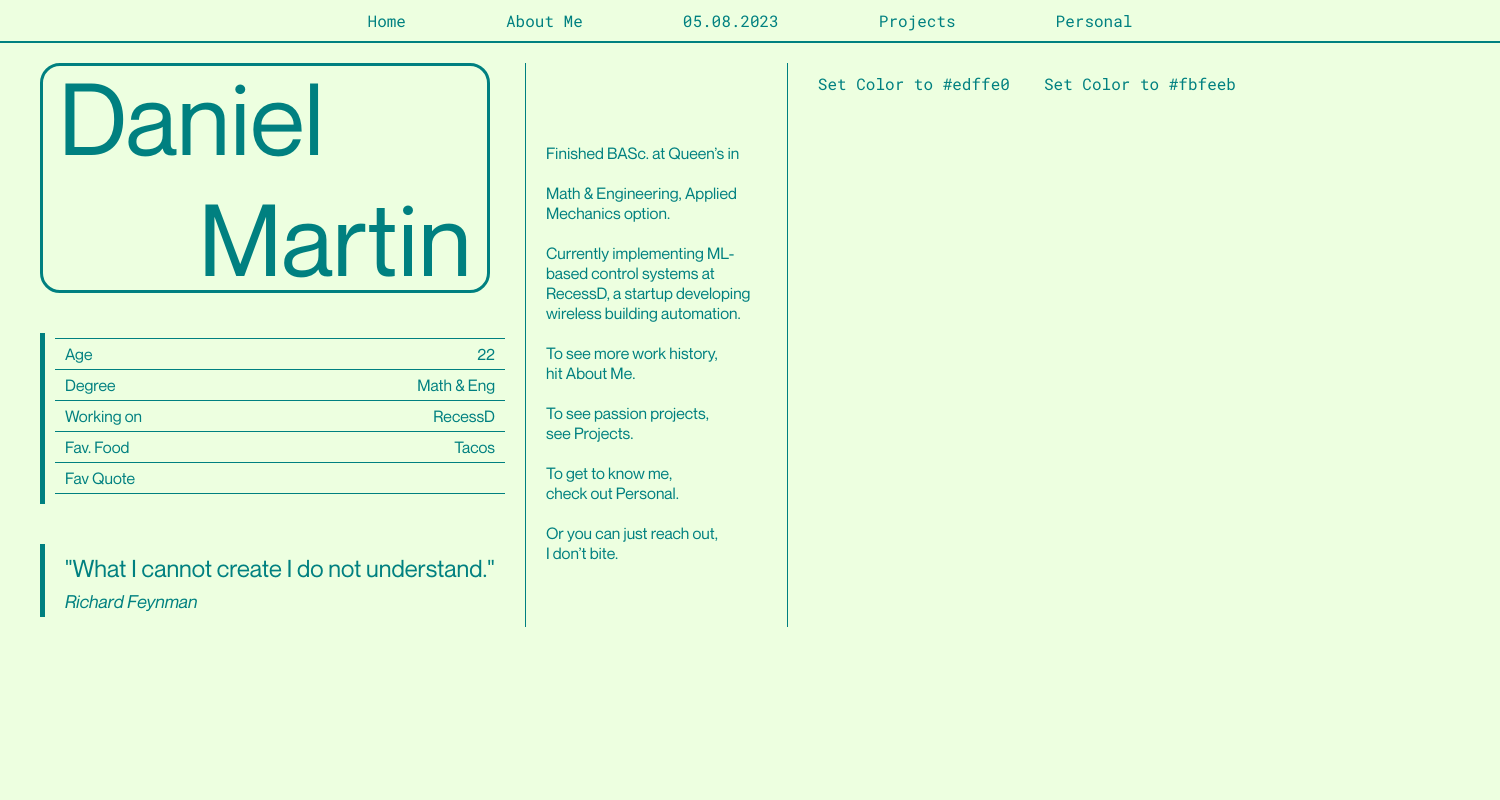
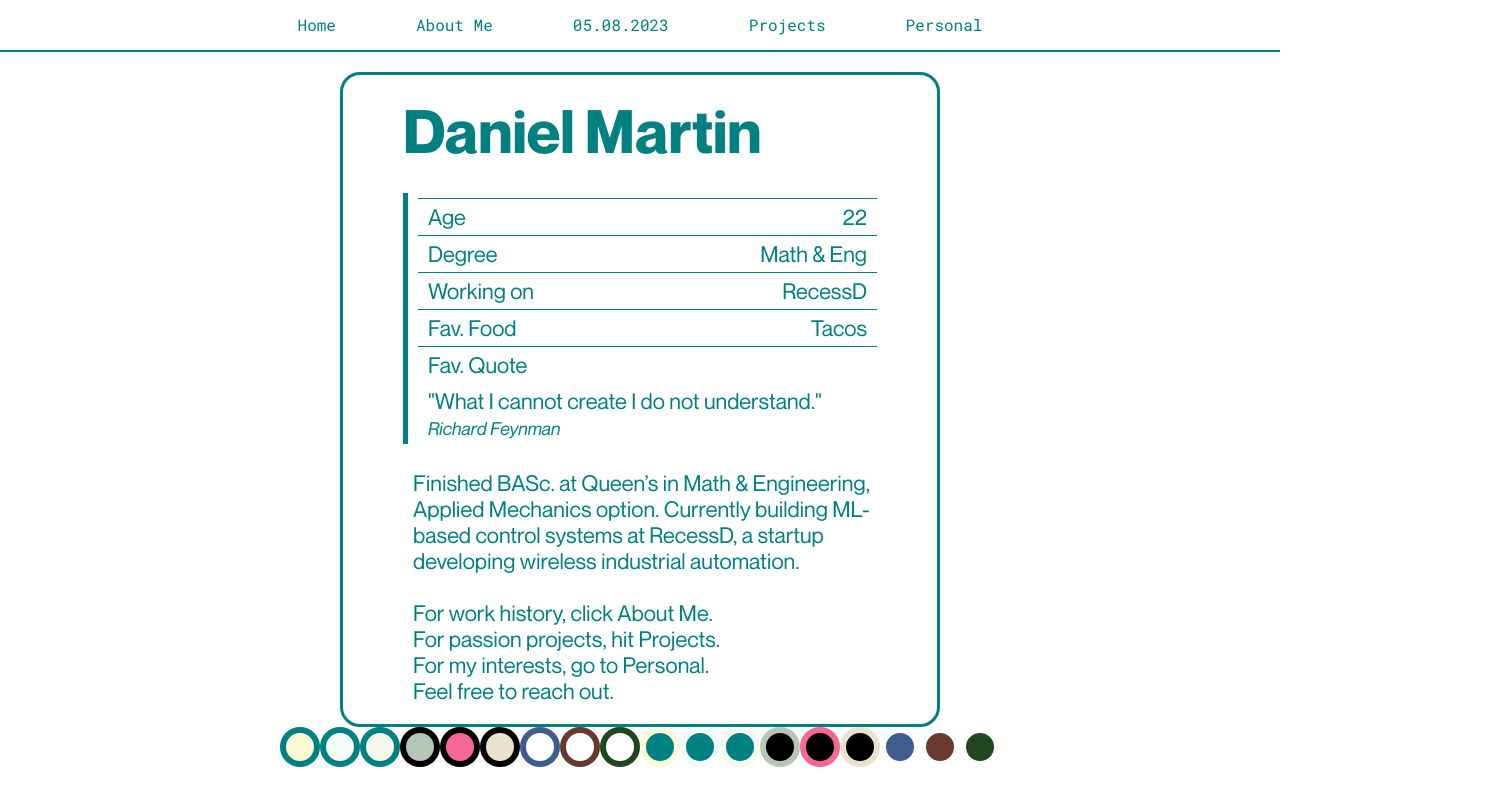
Before and after one commit to dnlmrtn/my-website, a React (Create React App) app: page / in a window 1280 px wide. Shown: the whole page, 1500 px wide, since content can reach past the window. Built offline with nearby package versions, Linux system fonts and the light colour scheme.

Commit message:
Removed home page columns

```diff
--- a/src/App.css
+++ b/src/App.css
@@ -28,25 +28,137 @@
 
 body {
   font-family: 'Noto Serif';
-  background-color: #edffe0;
-  color: #008080ff;
-  transition: background-color 0.5s ease;
+  background-color: var(--background-color);
+  color: var(--text-color);
+  transition: background-color 1s ease;
 }
 
 header {
   box-shadow: 0 1px 3px 0 rgba(0, 0, 0, 0.07), 0 1px 2px 0 rgba(0, 0, 0, 0.05);
-  color: #008080ff;
+  color: var(--text-color);
 }
 
 nav {
   display: flex;
   align-items: left;
   justify-content: space-between;
-  width: 1500px;
+  width: 100%;
+  margin: 0px auto;
+  padding-left: 3%;
+  font-family: 'Roboto Mono';
+  border-bottom: 2px solid var(--text-color)
+}
+
+footer {
+  align-items: end;
+}
+
+button {
+  display: flex;
+  align-items: center;
+  color: inherit;
+  font-size: 20%;
+  background-color: transparent;
+  cursor: pointer;
+  width: 60%;
+  padding-top: 15%;
+  padding-bottom: 15%;
+  font-family: 'Roboto Mono';
+  text-decoration: none;
+  border: none;
+}
+
+.link-button {
+  display: flex;
+  align-items: center;
+  color: inherit;
+  font-size: 20%;
+  background-color: transparent;
+  cursor: pointer;
+  width: 160%;
+  padding-top: 15%;
+  padding-bottom: 15%;
+  font-family: 'Roboto Mono';
+  text-decoration: none;
+  border: none;
+}
+
+.menus {
+  display: flex;
+  align-items: center;
+  justify-content: space-between;
+  width: auto;
+  margin: 0px auto;
+  padding: 0px 0px;
+  gap: 23px;
+  font-family: 'Roboto Mono';
+  list-style: none;
+}
+
+.menu-items {
+  position: relative;
+  font-size: 14px;
+}
+
+button span {
+  margin-left: 0px;
+}
+
+/* content */
+
+content {
+  max-width: 1600px;
+  margin: 0 auto;
+  padding: 15px 10px;
+
+}
+
+.content h2 {
+  margin-bottom: 1rem;
+}
+
+:root {
+  --text-color: #008080ff;
+  --background-color: #ffffff;
+}
+
+body {
+  color: var(--text-color);
+  background-color: var(--background-color);
+  display: flex;
+  flex-direction: column;
+}
+
+.separator {
+  background-color: var(--text-color);
+}
+
+@media only screen and (min-width: 800px) {
+  body {
+    font-family: 'Noto Serif';
+    background-color: var(--background-color);
+    color: var(--text-color);
+    transition: background-color 1s ease;
+  }
+
+  header {
+    box-shadow: 0 1px 3px 0 rgba(0, 0, 0, 0.07), 0 1px 2px 0 rgba(0, 0, 0, 0.05);
+    color: var(--text-color);
+  }
+
+  nav {
+    display: flex;
+    align-items: left;
+    justify-content: space-between;
+    width: 100%;
     margin: 0px auto;
     padding: 0px 0px;
     font-family: 'Roboto Mono';
-  border-bottom: 2px solid #008080ff
+    border-bottom: 2px solid var(--text-color)
+  }
+
+  footer {
+    align-items: end;
   }
 
   button {
@@ -54,12 +166,14 @@ button {
     align-items: center;
     color: inherit;
     font-size: inherit;
-  border: none;
     background-color: transparent;
     cursor: pointer;
     width: 100%;
-  padding: 10px 10px;
+    padding-top: 15%;
+    padding-bottom: 15%;
     font-family: 'Roboto Mono';
+    text-decoration: none;
+    border: none;
   }
 
   .link-button {
@@ -70,12 +184,11 @@ button {
     background-color: transparent;
     cursor: pointer;
     width: 100%;
-  padding: 10px 10px;
+    padding-top: 15%;
+    padding-bottom: 15%;
     font-family: 'Roboto Mono';
     text-decoration: none;
-  /* Remove underline from link */
     border: none;
-  /* Remove border from link */
   }
 
   .menus {
@@ -105,14 +218,24 @@ content {
     max-width: 1600px;
     margin: 0 auto;
     padding: 15px 10px;
-
+    flex: 1;
   }
 
   .content h2 {
     margin-bottom: 1rem;
   }
 
-.content a {
-  color: #cc3852;
-  margin-right: 10px;
+  :root {
+    --text-color: #008080ff;
+    --background-color: #ffffff;
   }
+
+  body {
+    color: var(--text-color);
+    background-color: var(--background-color);
+  }
+
+  .separator {
+    background-color: var(--text-color);
+  }
+}
--- /dev/null
+++ b/src/components/Footer.js
@@ -0,0 +1,42 @@
+import React, { useState } from 'react'; // Import useState hook
+
+const Footer = () => {
+    const [_, setTheme] = useState({
+        textColor: '#008080ff',
+        backgroundColor: '#ffffff',
+    });
+
+    const updateTheme = (textColor, backgroundColor) => {
+        setTheme({ textColor, backgroundColor });
+        document.documentElement.style.setProperty('--text-color', textColor);
+        document.documentElement.style.setProperty('--background-color', backgroundColor);
+    };
+    const backgroundColor = getComputedStyle(document.documentElement).getPropertyValue('--background-color').trim();
+
+    return (
+        <div className='footer'>
+            <div className="color-row">
+                <div className="color-circle" style={{ borderColor: "#008080", backgroundColor: "#fffad6" }} onClick={() => updateTheme("#008080", "#fffad6")}></div>
+                <div className="color-circle" style={{ borderColor: "#008080", backgroundColor: "#f3fef8" }} onClick={() => updateTheme("#008080", "#f3fef8")}></div>
+                <div className="color-circle" style={{ borderColor: "#008080", backgroundColor: "#f6faee" }} onClick={() => updateTheme("#008080", "#f6faee")}></div>
+                <div className="color-circle" style={{ borderColor: "#000000", backgroundColor: "#b5c6b5" }} onClick={() => updateTheme("#000000", "#b5c6b5")}></div>
+                <div className="color-circle" style={{ borderColor: "#000000", backgroundColor: "#f76694" }} onClick={() => updateTheme("#000000", "#f76694")}></div>
+                <div className="color-circle" style={{ borderColor: "#000000", backgroundColor: "#eae2cc" }} onClick={() => updateTheme("#000000", "#eae2cc")}></div>
+                <div className="color-circle" style={{ borderColor: "#3f5c8f", backgroundColor: "#ffffff" }} onClick={() => updateTheme("#3f5c8f", "#ffffff")}></div>
+                <div className="color-circle" style={{ borderColor: "#663a2c", backgroundColor: "#ffffff" }} onClick={() => updateTheme("#663a2c", "#ffffff")}></div>
+                <div className="color-circle" style={{ borderColor: "#20471e", backgroundColor: "#ffffff" }} onClick={() => updateTheme("#20471e", "#ffffff")}></div>
+                <div className="color-circle" style={{ borderColor: "#fffad6", backgroundColor: "#008080" }} onClick={() => updateTheme("#fffad6", "#008080")}></div>
+                <div className="color-circle" style={{ borderColor: "#f3fef8", backgroundColor: "#008080" }} onClick={() => updateTheme("#f3fef8", "#008080")}></div>
+                <div className="color-circle" style={{ borderColor: "#f6faee", backgroundColor: "#008080" }} onClick={() => updateTheme("#f6faee", "#008080")}></div>
+                <div className="color-circle" style={{ borderColor: "#b5c6b5", backgroundColor: "#000000" }} onClick={() => updateTheme("#b5c6b5", "#000000")}></div>
+                <div className="color-circle" style={{ borderColor: "#f76694", backgroundColor: "#000000" }} onClick={() => updateTheme("#f76694", "#000000")}></div>
+                <div className="color-circle" style={{ borderColor: "#eae2cc", backgroundColor: "#000000" }} onClick={() => updateTheme("#eae2cc", "#000000")}></div>
+                <div className="color-circle" style={{ borderColor: "#ffffff", backgroundColor: "#3f5c8f" }} onClick={() => updateTheme("#ffffff", "#3f5c8f")}></div>
+                <div className="color-circle" style={{ borderColor: "#ffffff", backgroundColor: "#663a2c" }} onClick={() => updateTheme("#ffffff", "#663a2c")}></div>
+                <div className="color-circle" style={{ borderColor: "#ffffff", backgroundColor: "#20471e" }} onClick={() => updateTheme("#ffffff", "#20471e")}></div>
+            </div>
+        </div>
+    );
+};
+
+export default Footer;
--- a/src/components/Layout.js
+++ b/src/components/Layout.js
@@ -1,5 +1,6 @@
 import { Outlet } from 'react-router-dom';
 import Navbar from './Navbar';
+import Footer from './Footer'
 
 const Layout = () => {
     return (
@@ -8,6 +9,7 @@ const Layout = () => {
             <div className="content">
                 <Outlet />
             </div>
+            <Footer />
         </div>
     );
 };
--- a/src/routes/Home.css
+++ b/src/routes/Home.css
@@ -1,59 +1,27 @@
 .home-container {
     display: flex;
-    align-items: stretch;
+    align-items: center;
+    justify-content: center;
     height: 100%;
+    flex-direction: column;
+    padding-top: 20px;
 }
 
-.column {
-    padding: 20px;
-    display: flex;
-    align-items: flex-start;
+.rectangle-container {
+    /* Bold vertical line */
+    padding-left: 5%;
+    padding-right: 5%;
+    padding-top: 3%;
     justify-content: center;
-}
-
-.column-1 {
-    width: 1600px;
-}
-
-.column-2 {
-    width: flex
-}
-
-.column-3 {
-    width: 1600px;
-}
-
-.separator {
-    background-color: #008080ff;
-    width: 3px;
-    margin-top: 20px;
-    margin-bottom: 10px;
-}
-
-.heading {
-    text-align: left;
-    font-family: Neue Montreal;
-    font-size: 100px;
-}
-
-.content {
-    text-align: left;
-    font-family: Neue Montreal;
-    font-size: 16px;
-}
-
-.profile-container {
-    /* Bold vertical line */
-    padding-left: 20px;
-    /* Space between the line and the content */
+    padding-bottom: 3%
+        /* Space between the line and the content */
 }
 
 .content-container {
     display: flex;
     justify-content: space-between;
-    width: 450px;
-    /* Matching the width of the .round-rectangle */
-    border-top: 1px solid #008080ff;
+    width: 100%;
+    border-top: 1px solid var(--text-color);
     /* Horizontal line */
     padding: 5px 0;
     /* Padding around the line */
@@ -61,66 +29,172 @@
     font-size: 16px;
 }
 
-.content-left {
+.heading {
     text-align: left;
-    /* Align text to the right to match the line */
-    padding-left: 10px;
-    /* Takes up remaining space */
+    font-family: Neue Montreal Bold;
+    font-size: 200%;
 }
 
-.content-right {
-    text-align: right;
-    /* Align text to the left */
-    padding-right: 10px;
-    /* Adjust width as needed */
+.text-left {
+    text-align: left;
+    padding-left: 10px;
+    font-size: 100%;
+    font-family: Neue Montreal;
 }
 
-
-
-.info-section {
-    font-family: Neue Montreal;
-    font-size: 16px;
-    border-left: 5px solid #008080ff;
-    padding-left: 10px;
-    padding-top: 5px;
+.text-right {
+    text-align: right;
+    padding-right: 10px;
+    font-size: 100%;
 }
 
-.info-line {
-    display: inline-block;
-    height: 1px;
-    background-color: #008080ff;
-    width: 450px;
-    vertical-align: middle;
-}
-
-.quote {
-    font-family: Neue Montreal;
-    font-size: 24px;
-    text-align: left;
-    padding-left: 10px;
-    padding-top: 5px;
-    padding-bottom: 5px;
-}
-
-.quote-author {
+.italic-text {
     padding-top: 3px;
     padding-bottom: 5px;
     padding-left: 10px;
     font-family: Neue Montreal Italic;
     font-size: 18px;
     text-align: left;
+    color: var(--text-color);
+}
+
+.info-section {
+    font-family: Neue Montreal;
+    font-size: 16px;
+    border-left: 5px solid var(--text-color);
+    padding-left: 10px;
+    padding-top: 5px;
+    width: flex;
 }
 
 .round-rectangle {
-    width: 450px;
-    height: 230px;
+    width: 90%;
+    max-width: 600px;
+    height: flex;
     border-radius: 20px;
-    border-color: #008080ff;
+    border-color: var(--text-color);
     border: 3px solid;
+    background-color: transparent;
     display: flex;
-    align-items: center;
+    align-items: flex-start;
     justify-content: center;
-    text-align: left;
     font-family: Neue Montreal Medium;
-    transition: background-color 1s ease;
 }
+
+.color-grid {
+    display: grid;
+    grid-template-columns: 9;
+    grid-gap: 20px;
+    width: 100px;
+}
+
+.color-row {
+    display: flex;
+    justify-content: center
+}
+
+.color-circle {
+    width: 40px;
+    height: 40px;
+    border-radius: 50%;
+    border: 6px solid;
+    cursor: pointer;
+    padding-left: 10px;
+}
+
+@media only screen and (min-width: 800px) {
+    .home-container {
+        flex-direction: row;
+        justify-content: center;
+        align-items: center;
+    }
+
+    .round-rectangle {
+        width: 600px;
+        height: flex;
+        border-color: var(--text-color);
+        transition: border-color 1s ease;
+        border: 3px solid;
+        background-color: transparent;
+    }
+
+    .rectangle-container {
+        /* Bold vertical line */
+        padding-left: 60px;
+        padding-right: 60px;
+        padding-top: 20px;
+        padding-bottom: 20px;
+        /* Space between the line and the content */
+    }
+
+    .content-container {
+        display: flex;
+        justify-content: space-between;
+        width: 100%;
+        border-top: 1px solid var(--text-color);
+        /* Horizontal line */
+        padding: 5px 0;
+        /* Padding around the line */
+        font-family: Neue Montreal;
+        font-size: 16px;
+    }
+
+    .heading {
+        text-align: left;
+        font-family: Neue Montreal Bold;
+        font-size: 60px;
+    }
+
+    .text-left {
+        text-align: left;
+        padding-left: 10px;
+        font-size: 22px;
+        font-family: Neue Montreal;
+    }
+
+    .text-right {
+        text-align: right;
+        padding-right: 10px;
+        font-size: 22px;
+    }
+
+    .italic-text {
+        padding-top: 3px;
+        padding-bottom: 5px;
+        padding-left: 10px;
+        font-family: Neue Montreal Italic;
+        font-size: 18px;
+        text-align: left;
+        color: var(--text-color);
+    }
+
+    .info-section {
+        font-family: Neue Montreal;
+        font-size: 16px;
+        border-left: 5px solid var(--text-color);
+        padding-left: 10px;
+        padding-top: 5px;
+        width: flex;
+    }
+
+    .color-grid {
+        display: grid;
+        grid-template-columns: 9;
+        grid-gap: 20px;
+        width: 100px;
+    }
+
+    .color-row {
+        display: flex;
+        justify-content: center
+    }
+
+    .color-circle {
+        width: 40px;
+        height: 40px;
+        border-radius: 50%;
+        border: 6px solid;
+        cursor: pointer;
+        padding-left: 10px;
+    }
+}
--- a/src/routes/Home.js
+++ b/src/routes/Home.js
@@ -3,90 +3,71 @@ import './Home.css';
 import '../fonts/fonts.css'
 
 const Home = () => {
-    const [bodyColor, setBodyColor] = useState('#edffe0');
 
-    const changeBodyColor = (color) => {
-        setBodyColor(color);
-        document.body.style.backgroundColor = color;
+    const [_, setTheme] = useState({
+        textColor: '#008080ff',
+        backgroundColor: '#ffffff',
+    });
+
+    const updateTheme = (textColor, backgroundColor) => {
+        setTheme({ textColor, backgroundColor });
+        document.documentElement.style.setProperty('--text-color', textColor);
+        document.documentElement.style.setProperty('--background-color', backgroundColor);
     };
 
     return (
         <div className="home-container">
-            <div className="column column-1">
-                <div className="profile-container"> {/* Added this div for the vertical line */}
-                    <div className="round-rectangle" style={{ backgroundColor: bodyColor }}>
-                        <div className="heading">
-                            Daniel <br />
-                            &nbsp;&nbsp;&nbsp;&nbsp;&nbsp;&nbsp;&nbsp;Martin
+
+            <div className="round-rectangle">
+                <div className='rectangle-container'>
+                    <div className="heading">
+                        Daniel Martin
+                    </div>
+                    <div className='text-left'><br /></div>
+                    <div className="info-section">
+                        <div className="content-container">
+                            <div className='text-left'>Age</div>
+                            <div className='text-right'>22</div>
+                        </div>
+                        <div className="content-container">
+                            <div className='text-left'>Degree</div>
+                            <div className='text-right'>Math &amp; Eng</div>
+                        </div>
+                        <div className="content-container">
+                            <div className='text-left'>Working on</div>
+                            <div className='text-right'>RecessD</div>
+                        </div>
+                        <div className="content-container">
+                            <div className='text-left'>Fav. Food</div>
+                            <div className='text-right'>Tacos</div>
+                        </div>
+                        <div className="content-container">
+                            <div className='text-left'>Fav. Quote</div>
+
+                            <div className='text-right'></div>
                         </div>
                     </div>
-                    <br />
-                    <br />
-
-                    <div className="info-section">
-                        <div className="content-container">
-                            <div className='content-left'>Age</div>
-                            <div className='content-right'>22</div>
-                        </div>
-                        <div className="content-container">
-                            <div className='content-left'>Degree</div>
-                            <div className='content-right'>Math &amp; Eng</div>
-                        </div>
-                        <div className="content-container">
-                            <div className='content-left'>Working on</div>
-                            <div className='content-right'>RecessD</div>
-                        </div>
-                        <div className="content-container">
-                            <div className='content-left'>Fav. Food</div>
-                            <div className='content-right'>Tacos</div>
-                        </div>
-                        <div className="content-container">
-                            <div className='content-left'>Fav Quote</div>
-
-                            <div className='content-right'></div>
-                        </div>
-                        <div className="content-container">
-                        </div>
-                    </div>
-                    <br />
-                    <br />
                     <div className='info-section'>
-                        <div className='quote'>
+                        <div className='text-left'>
                             "What I cannot create I do not understand."
                         </div>
-                        <div className='quote-author'>
+                        <div className='italic-text'>
                             Richard Feynman
                         </div>
 
                     </div>
+                    <div className="text-left">
+                        <br />
+                        Finished BASc. at Queen’s in
+                        Math &amp; Engineering, Applied Mechanics option.
+                        Currently building ML-based control systems at RecessD, a startup developing wireless industrial automation.<br />
+                        <br />
+                        For work history, click About Me.<br />
+                        For passion projects, hit Projects.<br />
+                        For my interests, go to Personal.<br />
+                        Feel free to reach out.
+                    </div>
                 </div>
-            </div>
-            <div className="separator"></div>
-            <div className="column column-2">
-                <div className="content">
-                    <br /><br /><br /><br />
-                    Finished BASc. at Queen’s in <br />
-                    <br />
-                    Math &amp; Engineering, Applied Mechanics option.<br />
-                    <br />
-                    Currently implementing ML-based control systems at RecessD, a startup developing wireless building automation.<br />
-                    <br />
-                    To see more work history,<br /> hit About Me.<br />
-                    <br />
-                    To see passion projects,<br /> see Projects.<br />
-                    <br />
-                    To get to know me,<br /> check out Personal.<br />
-                    <br />
-                    Or you can just reach out,<br />
-                    I don’t bite.<br />
-                    <br />
-
-                </div>
-            </div>
-            <div className="separator"></div>
-            <div className="column column-3">
-                <button onClick={() => changeBodyColor('#edffe0')}>Set Color to #edffe0</button>
-                <button onClick={() => changeBodyColor('#fbfeeb')}>Set Color to #fbfeeb</button>
             </div>
         </div >
     );
```
Lines whose indentation alone changed are shown as unchanged.
